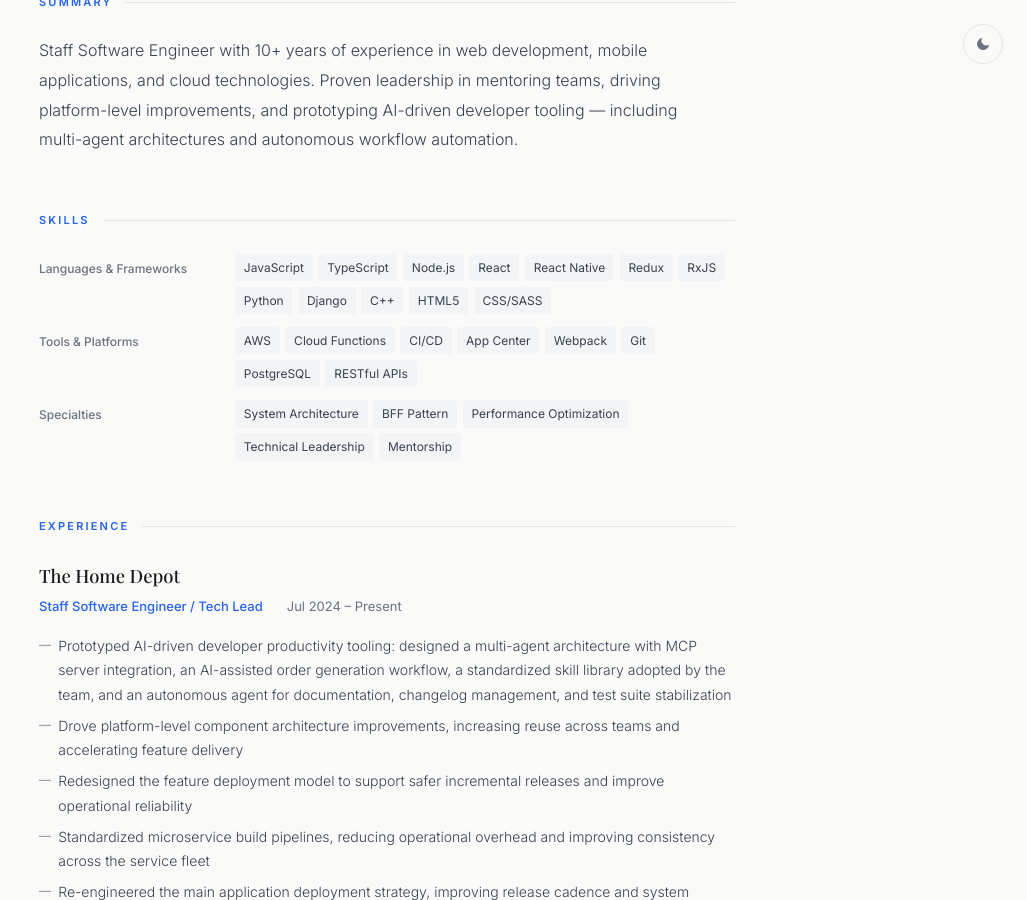
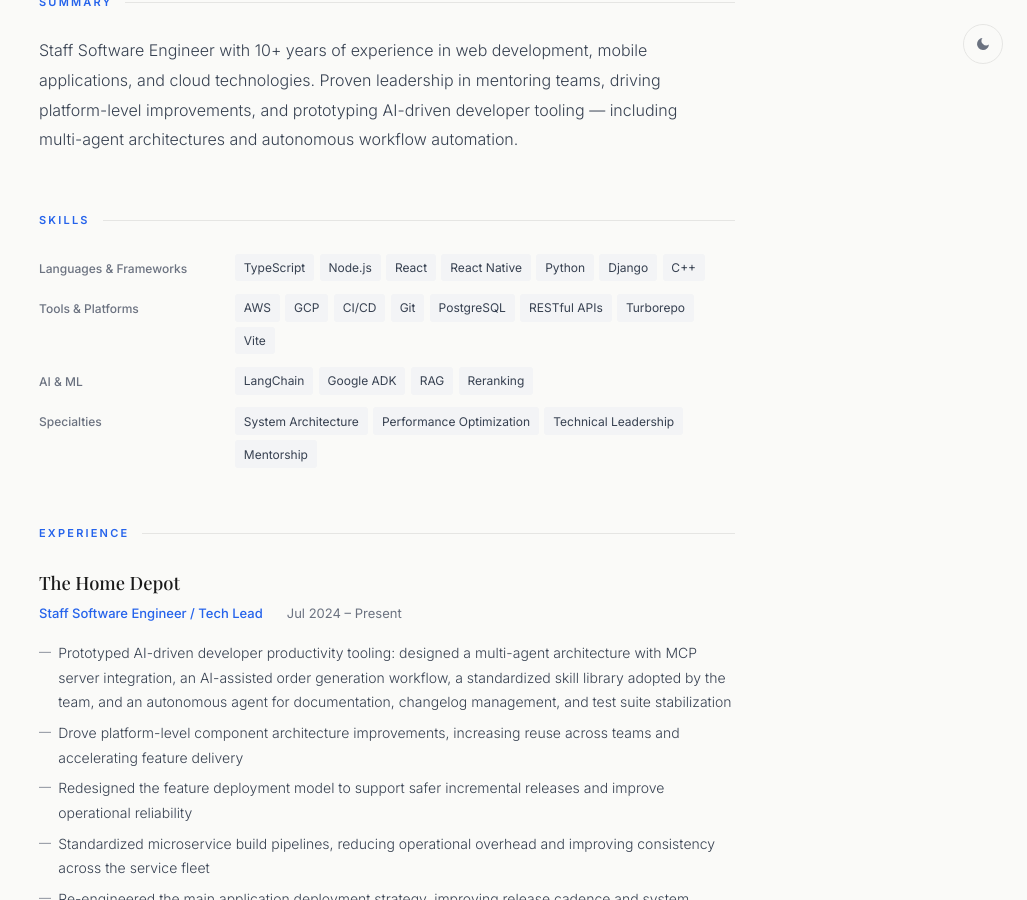
Before and after one commit to guigacarvalho/guigacarvalho.github.io, a Jekyll site: the page index.html, which Jekyll copies as it is, in a window 1280 px wide and 900 px high, scrolled down 466 px. Shown: the whole window, without its empty margins (253-1280 px from the left). Built offline with Jekyll 4.4.1, drawn with Linux system fonts in a browser that asks for light colours.

Commit message:
Update skills: remove outdated tags, add GCP/AI/ML tooling
Removes: JavaScript, Redux, RxJS, HTML5, CSS/SASS, App Center, Webpack,
         Cloud Functions, BFF Pattern
Adds: GCP, Turborepo, Vite (Tools), LangChain, Google ADK, RAG,
      Reranking (new AI & ML category)

https://claude.ai/code/session_01PQcmEBAFgAsFPREuRdZ3p4

```diff
--- a/index.html
+++ b/index.html
@@ -353,38 +353,41 @@
         <div class="skill-row">
           <div class="skill-category">Languages &amp; Frameworks</div>
           <div class="tags">
-            <span class="tag">JavaScript</span>
             <span class="tag">TypeScript</span>
             <span class="tag">Node.js</span>
             <span class="tag">React</span>
             <span class="tag">React Native</span>
-            <span class="tag">Redux</span>
-            <span class="tag">RxJS</span>
             <span class="tag">Python</span>
             <span class="tag">Django</span>
             <span class="tag">C++</span>
-            <span class="tag">HTML5</span>
-            <span class="tag">CSS/SASS</span>
           </div>
         </div>
         <div class="skill-row">
           <div class="skill-category">Tools &amp; Platforms</div>
           <div class="tags">
             <span class="tag">AWS</span>
-            <span class="tag">Cloud Functions</span>
+            <span class="tag">GCP</span>
             <span class="tag">CI/CD</span>
-            <span class="tag">App Center</span>
-            <span class="tag">Webpack</span>
             <span class="tag">Git</span>
             <span class="tag">PostgreSQL</span>
             <span class="tag">RESTful APIs</span>
+            <span class="tag">Turborepo</span>
+            <span class="tag">Vite</span>
+          </div>
+        </div>
+        <div class="skill-row">
+          <div class="skill-category">AI &amp; ML</div>
+          <div class="tags">
+            <span class="tag">LangChain</span>
+            <span class="tag">Google ADK</span>
+            <span class="tag">RAG</span>
+            <span class="tag">Reranking</span>
           </div>
         </div>
         <div class="skill-row">
           <div class="skill-category">Specialties</div>
           <div class="tags">
             <span class="tag">System Architecture</span>
-            <span class="tag">BFF Pattern</span>
             <span class="tag">Performance Optimization</span>
             <span class="tag">Technical Leadership</span>
             <span class="tag">Mentorship</span>
```
